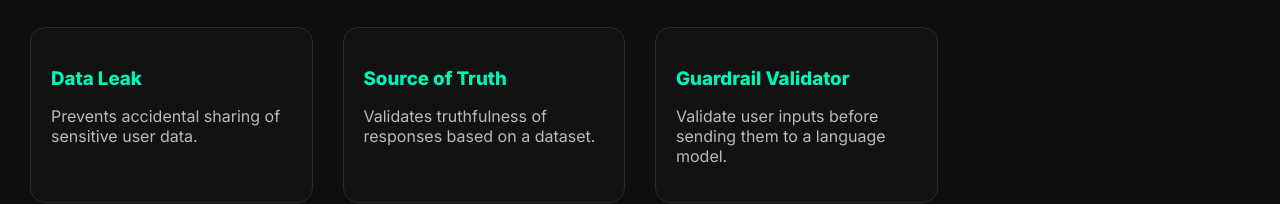
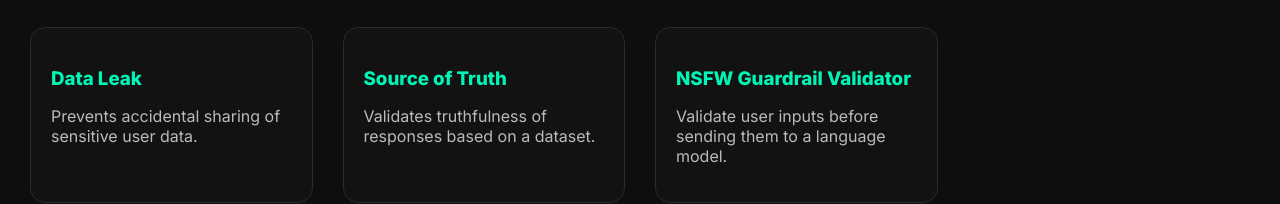
Before and after one commit to sp560923/nsfw_guard_rail, a plain HTML site: page index.html in a window 1280 px wide. Shown: the part 791-995 px from the top of the page. Drawn offline with Linux system fonts and the light colour scheme.

Commit message:
Update index.html

```diff
--- a/index.html
+++ b/index.html
@@ -155,7 +155,7 @@
       <p>Validates truthfulness of responses based on a dataset.</p>
     </div>
 <div class="feature-card">
-  <h3 style="color: #00f6b6;">Guardrail Validator</h3>
+  <h3 style="color: #00f6b6;">NSFW Guardrail Validator</h3>
   <p>Validate user inputs before sending them to a language model.</p>
   <!-- This is where the real Streamlit button will be injected -->
   <div id="proceed_button"></div>
```
